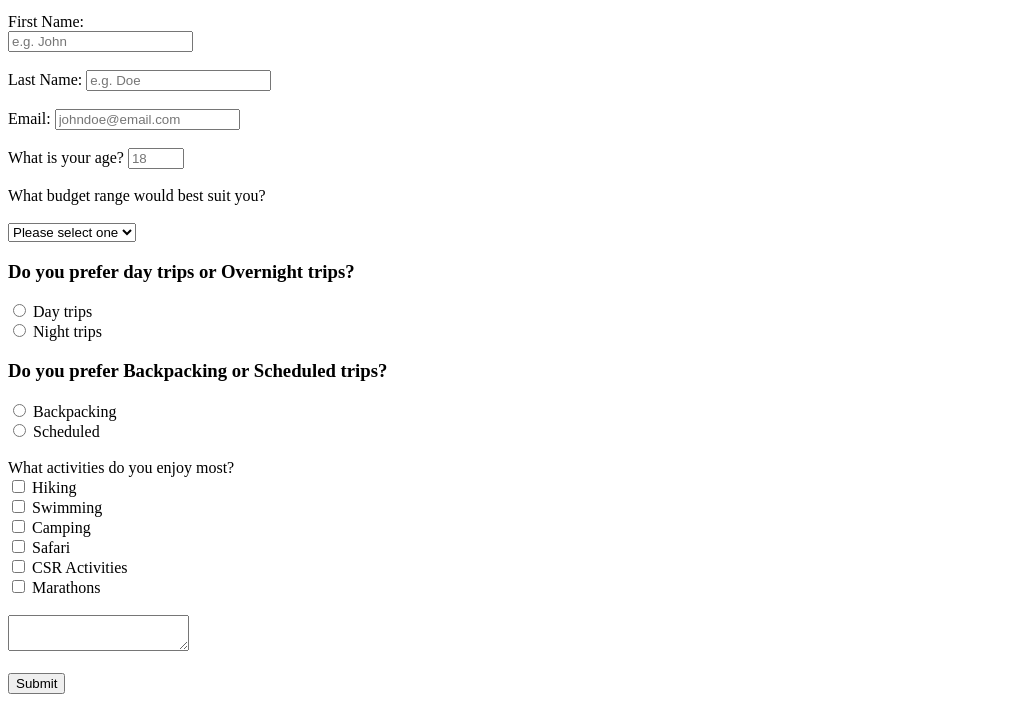
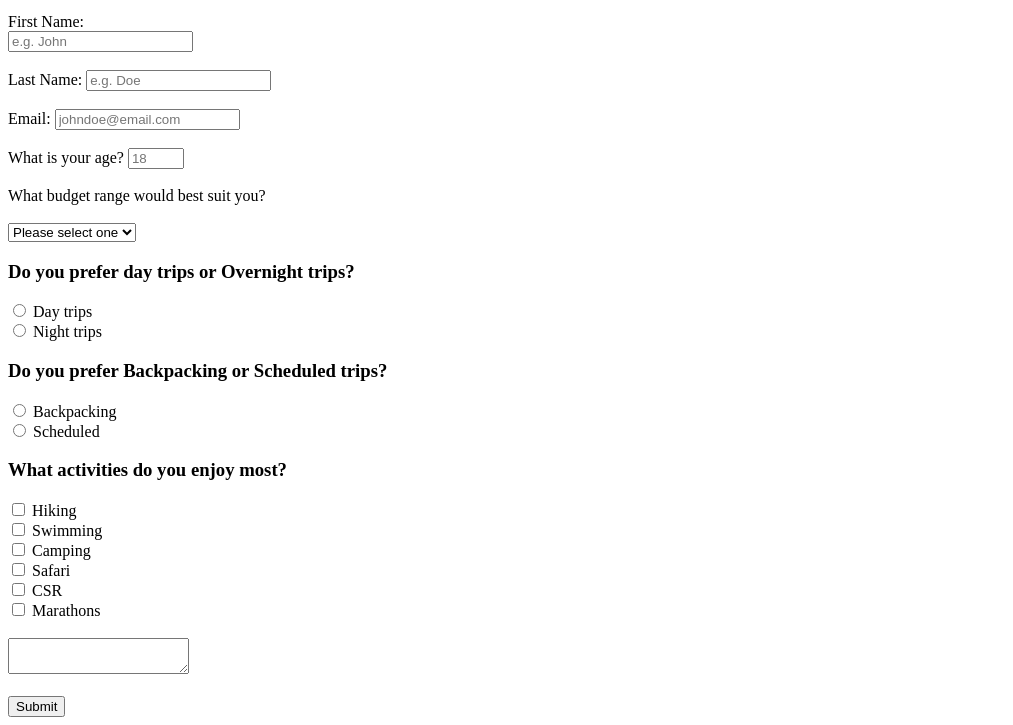
Before and after one commit to claudiahW/surveyformhtml, a plain HTML site: page index.html in a window 1280 px wide. Shown: the part 101-826 px from the top of the page, without its empty margins (0-1013 px from the left). Before the commit the page ends 803 px from the top, so only its background shows below. Drawn offline with Linux system fonts and the light colour scheme.

Commit message:
style submit button

```diff
--- a/index.html
+++ b/index.html
@@ -61,40 +61,34 @@
 <input type="radio" id="scheduled" name="triptype" value="Scheduled">
 <label for="scheduled" >Scheduled</label>
 
-<br>
-<br>
-<label for="activities">
+    <h3>What activities do you enjoy most?</h3>
 
-     What activities do you enjoy most?
+        <input type="checkbox" id="hiking" name="activities" value="Hiking">
+        <label for="hiking">Hiking</label>
         <br>
-        <input type="checkbox" name="activities" value="hiking">
-        Hiking
+        <input type="checkbox"  id="swimming" name="activities" value="Swimming">
+        <label for="swimming">Swimming</label>
         <br>
-        <input type="checkbox" name="activities" value="swimming">
-        Swimming
+        <input type="checkbox" id="camping" name="activities" value="Camping">
+        <label for="camping">Camping</label>
         <br>
-        <input type="checkbox" name="activities" value="camping">
-        Camping
+        <input type="checkbox" id="safari" name="activities" value="Safari" >
+        <label for="safari">Safari</label>
         <br>
-        <input type="checkbox" name="activities" value="safari" >
-        Safari
+        <input type="checkbox" id="safari" name="activities"
+        value="CSR" >
+        <label for="csr">CSR</label>
         <br>
-        <input type="checkbox" name="activities"
-        value="csr" >
-        CSR Activities
-        <br>
-        <input type="checkbox" name="activities"
+        <input type="checkbox" id="marathons" name="activities"
         value="marathons" >
-        Marathons
+        <label for="marathons">Marathons</label>
         <br>
         <br>
 </label>
 <textarea></textarea>
 <br>
 <br>
-<button id="submit" type="submit">
-    Submit
-</button>
+<input type="submit" value="Submit">
     </form>
 </body>
 </html>
```
